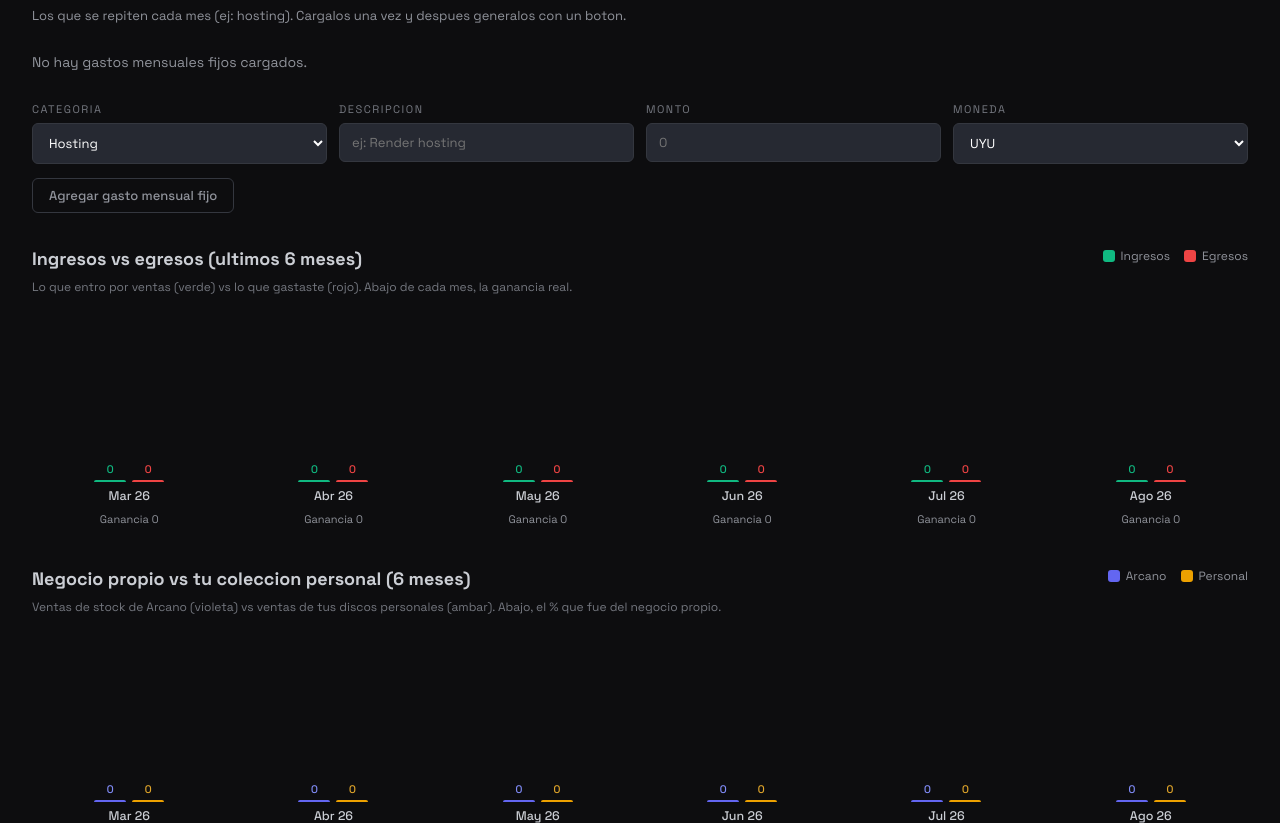
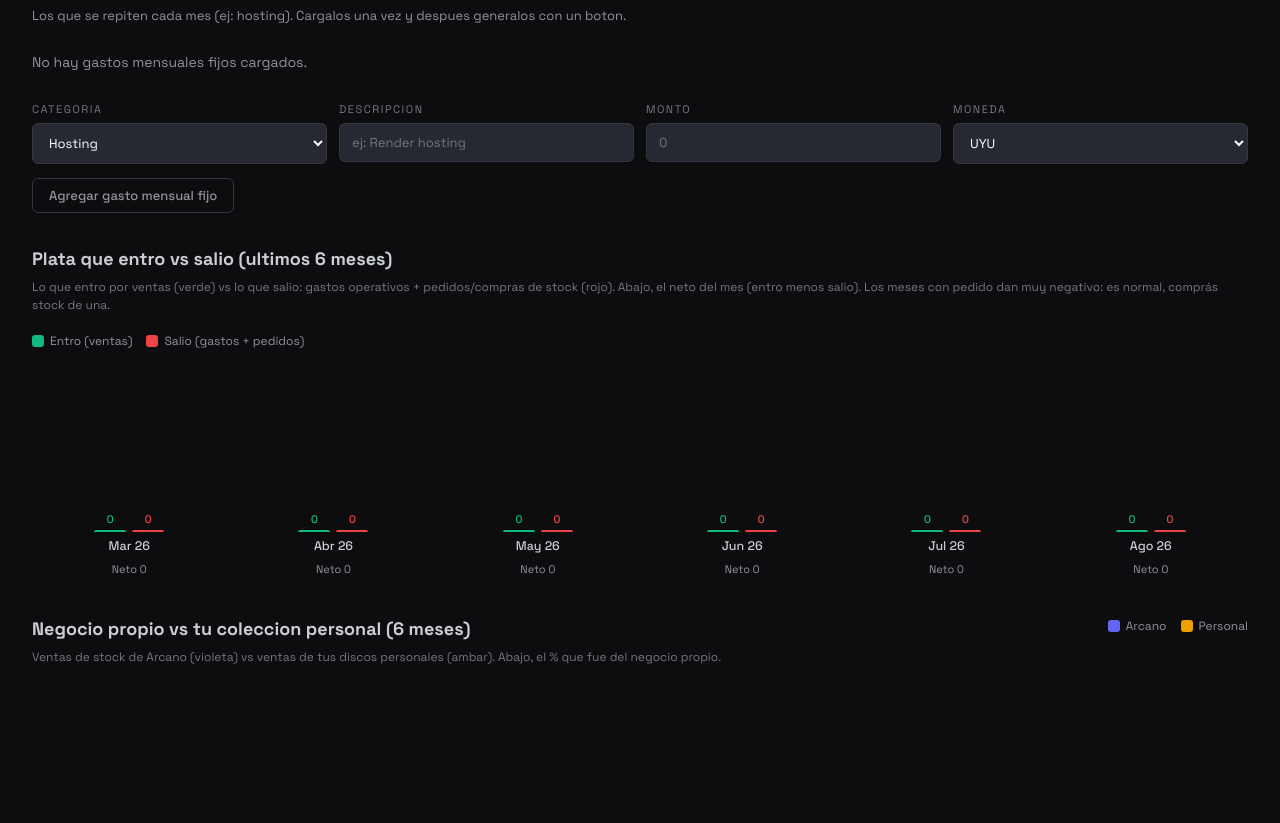
Before and after one commit to arcanorecordstore-creator/arcano-stock, a Flask app: page /admin/contabilidad in a window 1280 px wide; the page is wider, and only the part inside the window is pictured. Shown: the part 1337-2160 px from the top of that part. Run offline with Flask 3, Linux system fonts and the light colour scheme; data that the repository does not hold is empty.

Commit message:
v3.49: Contabilidad — el grafico suma los pedidos a los egresos (mirada de caja)
Por pedido de Facundo: los pedidos (compras de stock) son plata que salio, asi
que ahora se suman a la barra de egresos del grafico de 6 meses. El numero de
abajo pasa de 'ganancia' a 'neto del mes' (entro - salio) para que sea
coherente; los meses con pedido dan negativo (es normal, se compra stock de una).
Es la mirada de CAJA. La 'ganancia real' del hero sigue siendo contable (el
costo del pedido se cuenta al vender cada disco), para no contar la plata dos veces.

ingresos_vs_egresos_6m ahora suma Pedido.costo_total_uyu por mes y expone
egresos_opex_uyu, pedidos_uyu y neto_uyu.

Co-Authored-By: Claude Opus 4.8 <noreply@anthropic.com>

```diff
--- a/metrics.py
+++ b/metrics.py
@@ -448,13 +448,17 @@ def dinero_por_cobrar() -> dict:
 
 
 def ingresos_vs_egresos_6m() -> list:
-    """Ingresos, egresos y ganancia real de los ultimos 6 meses (para grafico)."""
-    from datetime import date, datetime as _dt
+    """Plata que entro vs salio por mes (ultimos 6 meses), para el grafico.
+
+    Egresos INCLUYE los pedidos (compras de stock) ademas de los gastos
+    operativos: es una mirada de CAJA (cuanta plata se movio). El neto es
+    ingresos - egresos. Distinto de la 'ganancia real' del hero, que es
+    contable (el costo del pedido se cuenta al vender cada disco)."""
+    from datetime import date
+    from models import Pedido
     hoy = date.today()
-    meses = []
     nombres_es = ["", "Ene", "Feb", "Mar", "Abr", "May", "Jun", "Jul", "Ago", "Sep", "Oct", "Nov", "Dic"]
     y, m = hoy.year, hoy.month
-    # Retroceder 5 meses
     lista = []
     for _ in range(6):
         lista.append((y, m))
@@ -468,10 +472,18 @@ def ingresos_vs_egresos_6m() -> list:
         inicio = date(yy, mm, 1)
         fin = date(yy + 1, 1, 1) if mm == 12 else date(yy, mm + 1, 1)
         r = _resumen_rango(inicio, fin)
+        # Pedidos (compras de stock) con fecha en el mes = plata que salio
+        peds = Pedido.query.filter(Pedido.fecha >= inicio, Pedido.fecha < fin).all()
+        costo_pedidos = sum(p.costo_total_uyu for p in peds)
+        egresos_total = (r["egresos_uyu"] or 0) + costo_pedidos
+        neto = (r["ingresos_uyu"] or 0) - egresos_total
         salida.append({
             "label": f"{nombres_es[mm]} {str(yy)[-2:]}",
             "ingresos_uyu": r["ingresos_uyu"],
-            "egresos_uyu": r["egresos_uyu"],
+            "egresos_uyu": round(egresos_total, 2),
+            "egresos_opex_uyu": r["egresos_uyu"],
+            "pedidos_uyu": round(costo_pedidos, 2),
+            "neto_uyu": round(neto, 2),
             "ganancia_real_uyu": r["ganancia_real_uyu"],
         })
     return salida
--- a/templates/base.html
+++ b/templates/base.html
@@ -84,7 +84,7 @@
 
         <footer class="app-footer">
             <span>Arcano Record Store &middot; Montevideo</span>
-            <span class="footer-version">v3.48 &middot; Contabilidad: graficos rehechos — cada barra muestra su valor, leyenda arriba, meses y dato clave claros, y scroll de costado en el celu para leer todo</span>
+            <span class="footer-version">v3.49 &middot; Contabilidad: el grafico ahora suma los pedidos a los egresos (plata que salio) y muestra el neto del mes; es la mirada de caja. La ganancia real del hero sigue siendo contable</span>
         </footer>
     </div>
 
--- a/templates/contabilidad.html
+++ b/templates/contabilidad.html
@@ -299,12 +299,12 @@
 <section class="conta-block">
     <div class="chart6-head">
         <div>
-            <h2 class="conta-block-title">Ingresos vs egresos (ultimos 6 meses)</h2>
-            <p class="resumen-card-sub">Lo que entro por ventas (verde) vs lo que gastaste (rojo). Abajo de cada mes, la ganancia real.</p>
+            <h2 class="conta-block-title">Plata que entro vs salio (ultimos 6 meses)</h2>
+            <p class="resumen-card-sub">Lo que entro por ventas (verde) vs lo que salio: gastos operativos + pedidos/compras de stock (rojo). Abajo, el neto del mes (entro menos salio). Los meses con pedido dan muy negativo: es normal, comprás stock de una.</p>
         </div>
         <div class="chart6-legend">
-            <span class="chart6-leg"><span class="chart6-sw c-ing"></span> Ingresos</span>
-            <span class="chart6-leg"><span class="chart6-sw c-egr"></span> Egresos</span>
+            <span class="chart6-leg"><span class="chart6-sw c-ing"></span> Entro (ventas)</span>
+            <span class="chart6-leg"><span class="chart6-sw c-egr"></span> Salio (gastos + pedidos)</span>
         </div>
     </div>
     {% set ns = namespace(max=1) %}
@@ -327,7 +327,7 @@
                     </div>
                 </div>
                 <span class="chart6-month">{{ m.label }}</span>
-                <span class="chart6-sub {% if m.ganancia_real_uyu < 0 %}neg{% endif %}">Ganancia {{ fmt_uyu(m.ganancia_real_uyu) }}</span>
+                <span class="chart6-sub {% if m.neto_uyu < 0 %}neg{% endif %}">Neto {{ fmt_uyu(m.neto_uyu) }}</span>
             </div>
             {% endfor %}
         </div>
```
